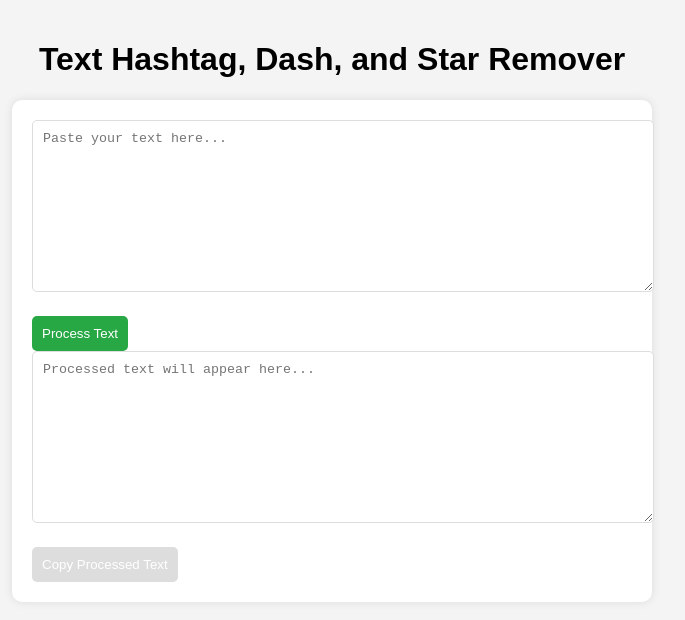
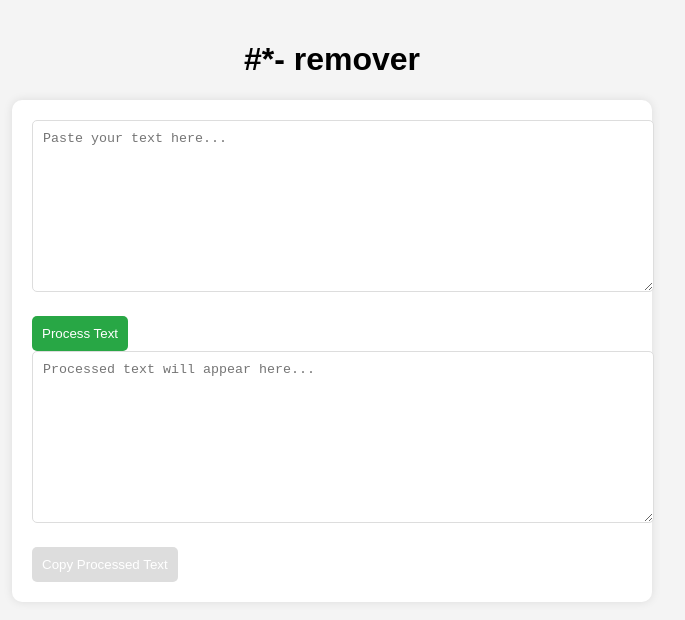
Before and after one commit to Prince364133/---Remove-, a plain HTML site: page index.html in a window 1280 px wide. Shown: the whole page, without its empty margins (308-993 px from the left). Drawn offline with Linux system fonts and the light colour scheme.

Commit message:
Update index.html

```diff
--- a/index.html
+++ b/index.html
@@ -53,7 +53,7 @@
 </head>
 <body>
 
-    <h1>Text Hashtag, Dash, and Star Remover</h1>
+    <h1>#*- remover</h1>
 
     <div class="container">
         <textarea id="inputText" placeholder="Paste your text here..."></textarea>
```
